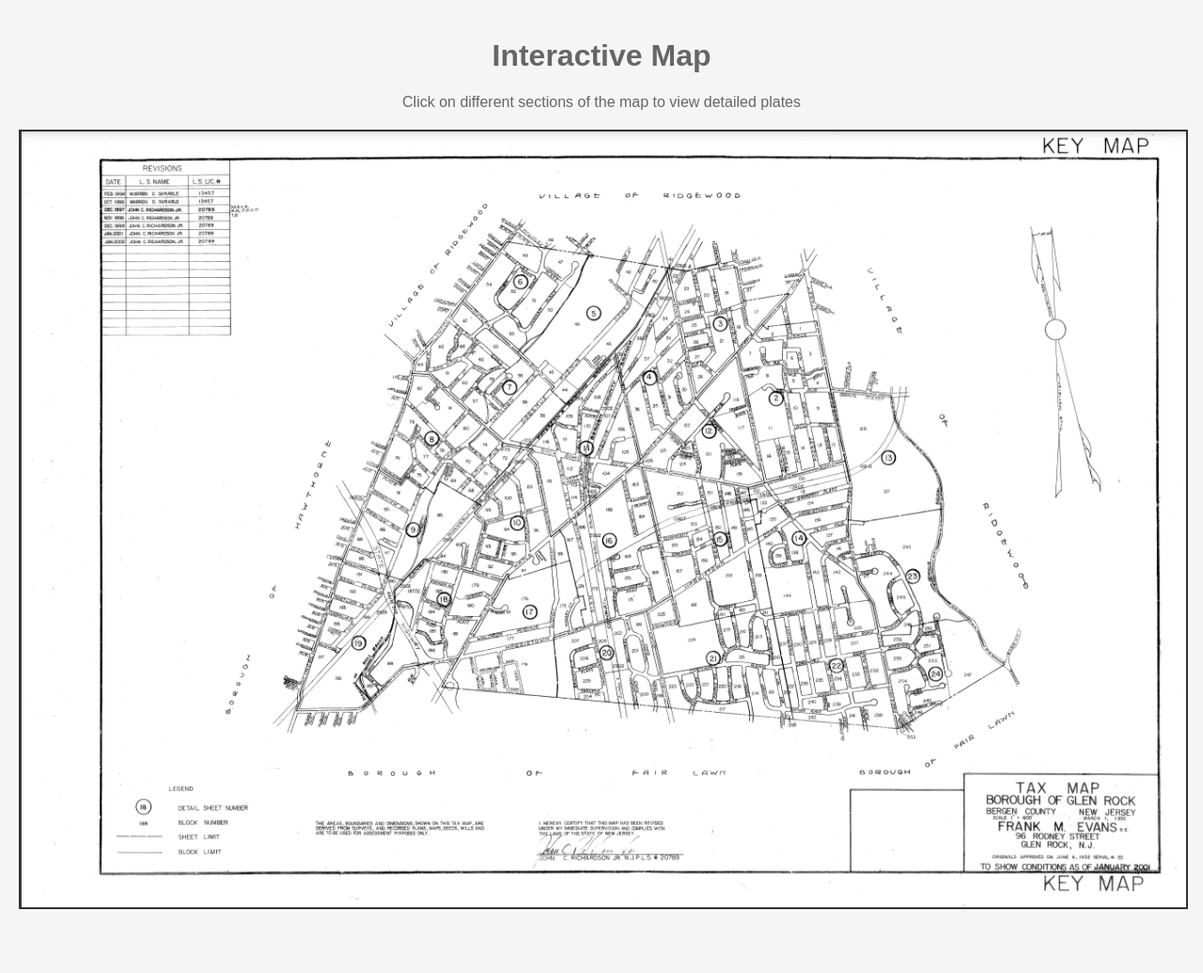
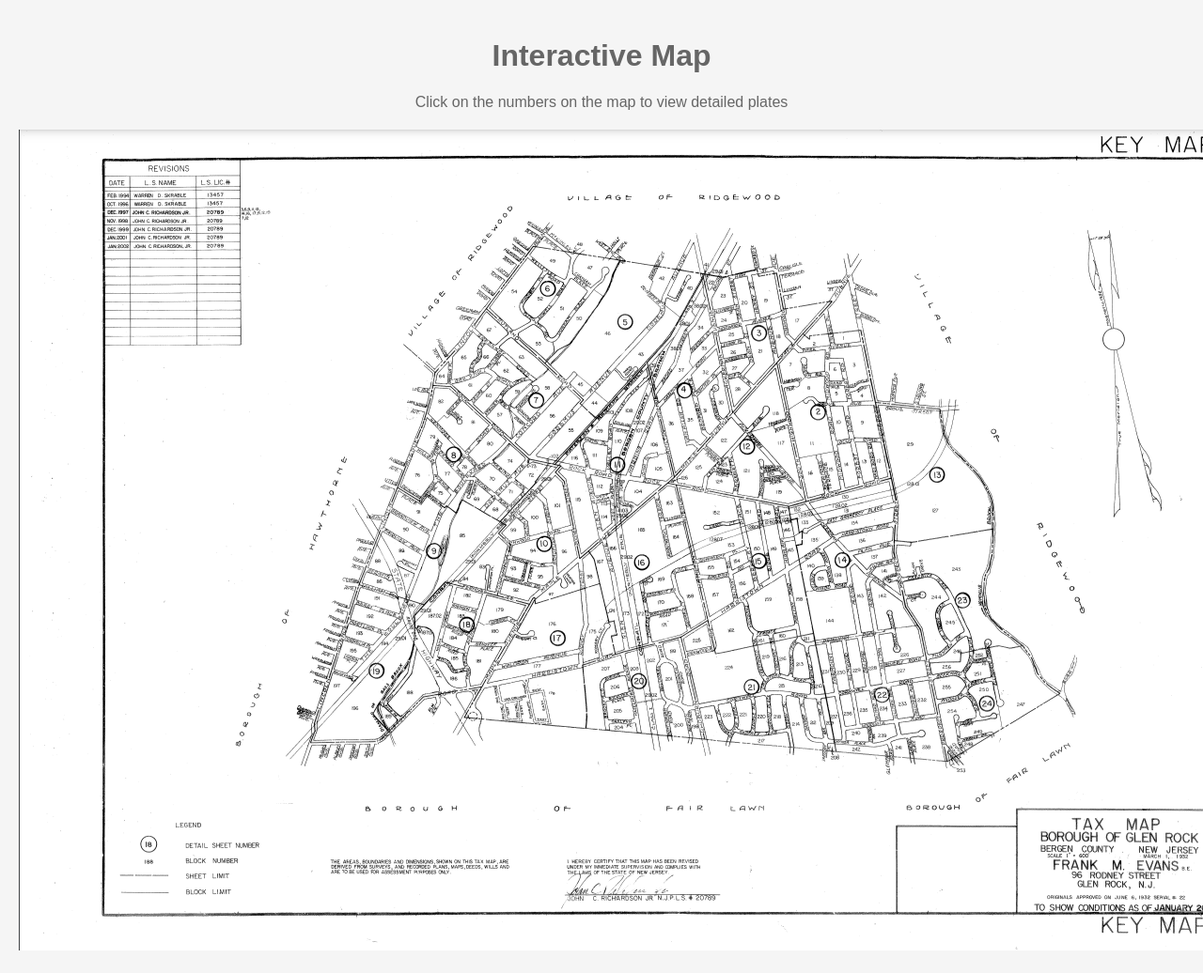
Before and after one commit to istratia/istratia.github.io, a Jekyll site: the page mypage.html, which Jekyll copies as it is, in a window 1280 px wide. Shown: the whole page at 94% size. Built offline with Jekyll 4.4.1, drawn with Linux system fonts in a browser that asks for light colours; comment, search, counter and statistics services are not loaded; before the commit the page ends 992 px from its top, so only the background shows below that; some of the changed lines change nothing that is shown.

Commit message:
yayayayayayayay almost done!!!!(not really)

```diff
--- a/mypage.html
+++ b/mypage.html
@@ -68,58 +68,47 @@
             color: #666;
         }
     </style>
+    <link rel="stylesheet" href="https://cdn.jsdelivr.net/npm/@fancyapps/ui@6.0/dist/fancybox/fancybox.css"/>
 </head>
 <body>
     <div class="instructions">
         <h1>Interactive Map</h1>
-        <p>Click on different sections of the map to view detailed plates</p>
+        <p>Click on the numbers on the map to view detailed plates</p>
     </div>
 
     <div class="map-container">
-        <img src="./assets/images/index-map.png" alt="Index Map" class="main-map" usemap="#mapregions">
-
-        <map name="mapregions">
-            <!-- Example clickable area - you'll need to adjust coordinates based on your map -->
-            <area shape="rect" coords="10,10,50,50" href="#" onclick="openModal('./assets/images/plate-17.png', 'Plate 17')" alt="Plate 17 Region">
-            <!-- Add more areas as needed -->
+        <img src="./assets/images/index-map.png" alt="Interactive map" usemap="#mapcoords" />
+        <map name="mapcoords">
+            <area shape="rect" coords=" " href="./assets/images/plate-17.png" data-fancybox="gallery" alt="Plate 1">
+            <area shape="rect" coords="840,290,860,310" href="./assets/images/plate-17.png" data-fancybox="gallery" alt="Plate 2">
+            <area shape="rect" coords="775,205,800,225" href="./assets/images/plate-17.png" data-fancybox="gallery" alt="Plate 3">
+            <area shape="rect" coords="695,265,720,290" href="./assets/images/plate-17.png" data-fancybox="gallery" alt="Plate 4">
+            <area shape="rect" coords="635,195,655,215" href="./assets/images/plate-17.png" data-fancybox="gallery" alt="Plate 5">
+            <area shape="rect" coords="550,160,575,180" href="./assets/images/plate-17.png" data-fancybox="gallery" alt="Plate 6">
+            <area shape="rect" coords="540,275,560,300" href="./assets/images/plate-17.png" data-fancybox="gallery" alt="Plate 7">
+            <area shape="rect" coords="450,335,475,355" href="./assets/images/plate-17.png" data-fancybox="gallery" alt="Plate 8">
+            <area shape="rect" coords="430,440,455,460" href="./assets/images/plate-17.png" data-fancybox="gallery" alt="Plate 9">
+            <area shape="rect" coords="550,430,570,450" href="./assets/images/plate-17.png" data-fancybox="gallery" alt="Plate 10">
+            <area shape="rect" coords="625,345,645,365" href="./assets/images/plate-17.png" data-fancybox="gallery" alt="Plate 11">
+            <area shape="rect" coords="765,325,785,350" href="./assets/images/plate-17.png" data-fancybox="gallery" alt="Plate 12">
+            <area shape="rect" coords="965,355,985,380" href="./assets/images/plate-17.png" data-fancybox="gallery" alt="Plate 13">
+            <area shape="rect" coords="865,450,890,470" href="./assets/images/plate-17.png" data-fancybox="gallery" alt="Plate 14">
+            <area shape="rect" coords="775,450,800,470" href="./assets/images/plate-17.png" data-fancybox="gallery" alt="Plate 15">
+            <area shape="rect" coords="650,450,675,470" href="./assets/images/plate-17.png" data-fancybox="gallery" alt="Plate 16">
+            <area shape="rect" coords="560,530,585,550" href="./assets/images/plate-17.png" data-fancybox="gallery" alt="Plate 17">
+            <area shape="rect" coords="465,515,490,540" href="./assets/images/plate-17.png" data-fancybox="gallery" alt="Plate 18">
+            <area shape="rect" coords="370,565,390,585" href="./assets/images/plate-17.png" data-fancybox="gallery" alt="Plate 19">
+            <area shape="rect" coords="650,575,670,600" href="./assets/images/plate-17.png" data-fancybox="gallery" alt="Plate 20">
+            <area shape="rect" coords="770,580,790,605" href="./assets/images/plate-17.png" data-fancybox="gallery" alt="Plate 21">
+            <area shape="rect" coords="905,590,930,610" href="./assets/images/plate-17.png" data-fancybox="gallery" alt="Plate 22">
+            <area shape="rect" coords="995,490,1015,510" href="./assets/images/plate-17.png" data-fancybox="gallery" alt="Plate 23">
+            <area shape="rect" coords="1020,600,1040,620" href="./assets/images/plate-17.png" data-fancybox="gallery" alt="Plate 24">
         </map>
     </div>
 
-    <div id="imageModal" class="modal">
-        <div class="modal-content">
-            <span class="close" onclick="closeModal()">&times;</span>
-            <img id="modalImage" class="modal-image" src="" alt="">
-        </div>
-    </div>
-
+    <script src="https://cdn.jsdelivr.net/npm/@fancyapps/ui@6.0/dist/fancybox/fancybox.umd.js"></script>
     <script>
-        function openModal(imageSrc, altText) {
-            const modal = document.getElementById('imageModal');
-            const modalImg = document.getElementById('modalImage');
-
-            modal.style.display = 'block';
-            modalImg.src = imageSrc;
-            modalImg.alt = altText;
-        }
-
-        function closeModal() {
-            document.getElementById('imageModal').style.display = 'none';
-        }
-
-        // Close modal when clicking outside the image
-        window.onclick = function(event) {
-            const modal = document.getElementById('imageModal');
-            if (event.target === modal) {
-                closeModal();
-            }
-        }
-
-        // Close modal with Escape key
-        document.addEventListener('keydown', function(event) {
-            if (event.key === 'Escape') {
-                closeModal();
-            }
-        });
+        Fancybox.bind('[data-fancybox]', {});
     </script>
 </body>
 </html>
```
